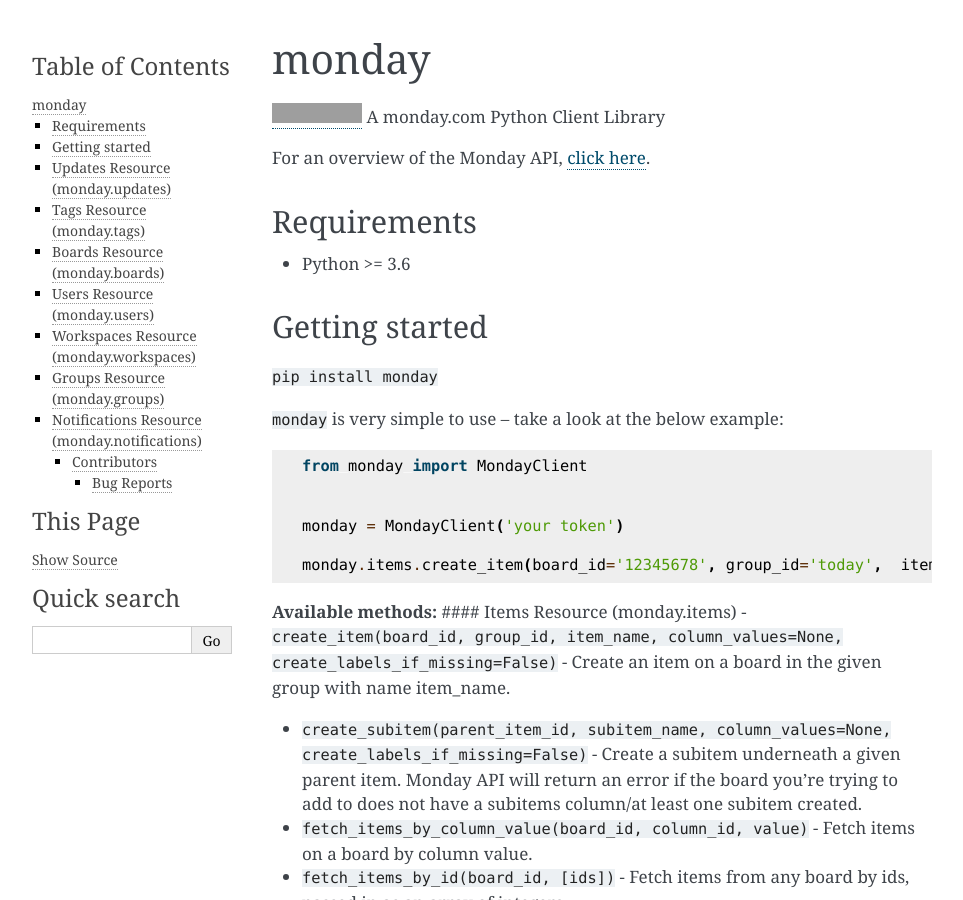
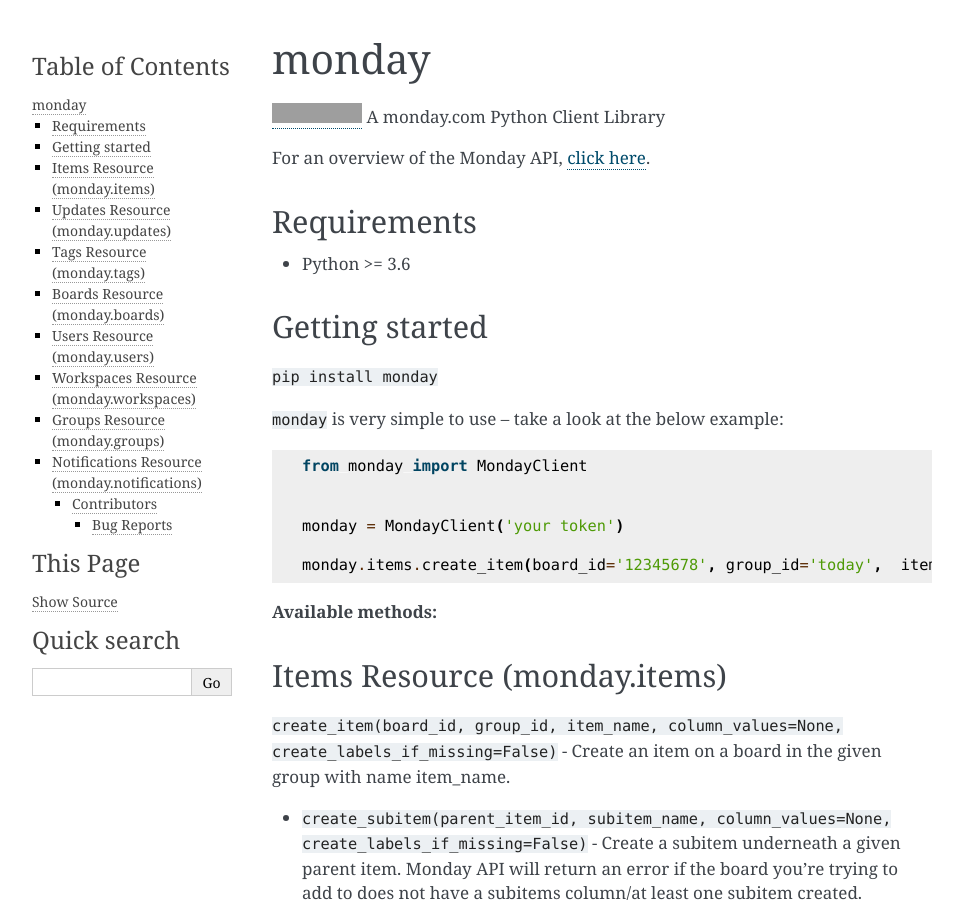
Before and after one commit to ProdPerfect/monday, a Sphinx documentation site: the page built from docs/README.rst, in a window 1280 px wide and 900 px high. Shown: the whole window, without its empty margins (148-1111 px from the left). Built offline with Sphinx 7.4.7, drawn with Linux system fonts in a browser that asks for light colours; grey boxes are pictures that could not be loaded.

Commit message:
Items resource fix typo
Fixed typo in line 36

```diff
--- a/docs/README.rst
+++ b/docs/README.rst
@@ -31,7 +31,10 @@
 
    monday.items.create_item(board_id='12345678', group_id='today',  item_name='Do a thing')
 
-**Available methods:** #### Items Resource (monday.items) -
+**Available methods:**
+
+Items Resource (monday.items)
+^^^^^^^^^^^^^^^^^^^^^^^^^^^^^^^^^
 ``create_item(board_id, group_id, item_name, column_values=None, create_labels_if_missing=False)``
 - Create an item on a board in the given group with name item_name.
 
```
